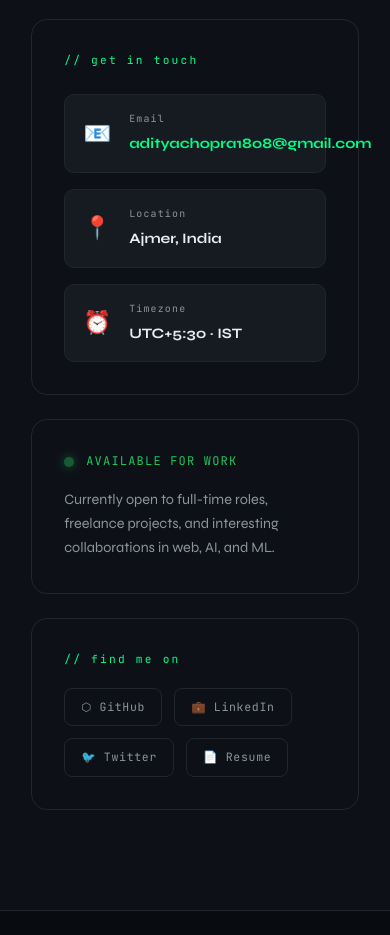
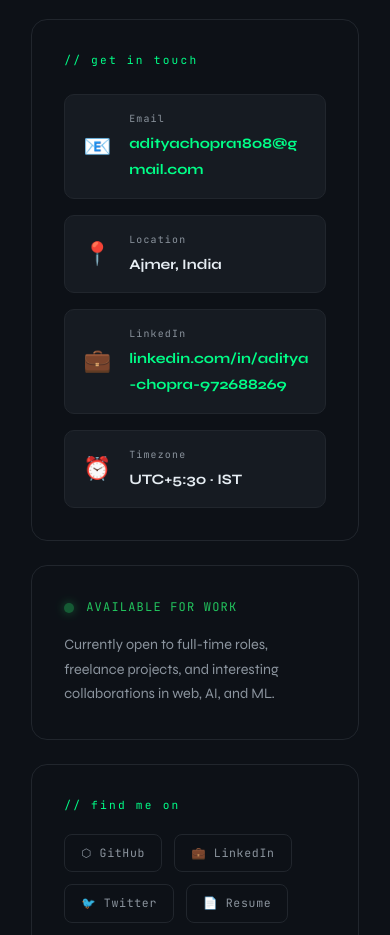
Before and after one commit to AdityaChopra18/Aditya_Chopra, a React (Vite) app: page / in a window 390 px wide. Shown: the part 6120-7055 px from the top of the page. Built offline with nearby package versions, Linux system fonts and the light colour scheme.

Commit message:
Fix mobile email overflow

```diff
--- a/src/Portfolio.jsx
+++ b/src/Portfolio.jsx
@@ -703,7 +703,7 @@ function Contact({ t }) {
   const contacts = [
     { icon: "📧", label: "Email",    value: ME.email,    href: `mailto:${ME.email}` },
     { icon: "📍", label: "Location", value: "Ajmer, India", href: null },
-    // { icon: "💼", label: "LinkedIn", value: "linkedin.com/in/aditya-chopra-972688269", href: ME.linkedin },
+    { icon: "💼", label: "LinkedIn", value: "linkedin.com/in/aditya-chopra-972688269", href: ME.linkedin },
     { icon: "⏰", label: "Timezone", value: "UTC+5:30 · IST", href: null },
   ];
 
@@ -753,7 +753,7 @@ function Contact({ t }) {
                       <a href={href} style={{
                         color: t.accent, textDecoration: "none",
                         fontSize: ".9rem", fontWeight: 600,
-                        transition: "opacity .2s",
+                        transition: "opacity .2s", wordBreak: "break-word", overflowWrap: "break-word",
                       }}
                         onMouseEnter={e => e.currentTarget.style.opacity = ".7"}
                         onMouseLeave={e => e.currentTarget.style.opacity = "1"}>
```
